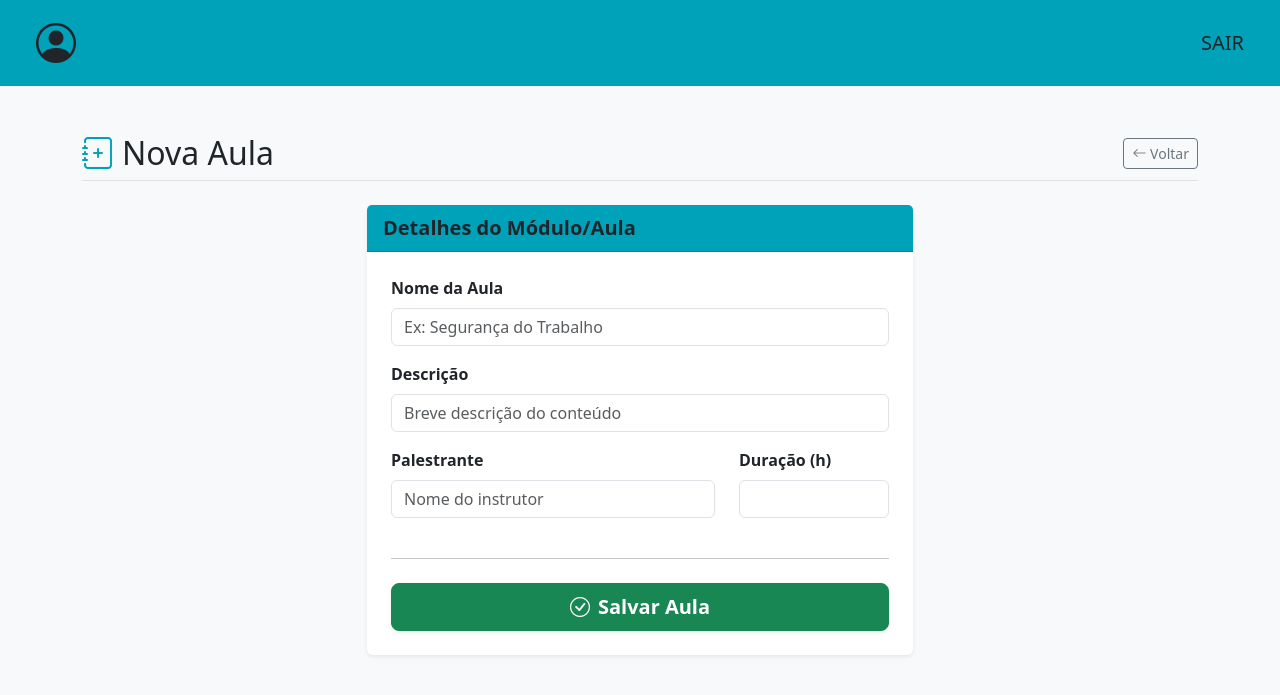
After one commit to vitorLevi17/ListGGP, a Django app: page /criar-aula/ in a window 1280 px wide. The commit adds this page. Shown: the top 695 px of the page. Run offline with Django 5.2, Linux system fonts and the light colour scheme; a user stored in the database is signed in.

Commit message:
feat: Usuários cadastram eventos

```diff
--- /dev/null
+++ b/events/forms.py
@@ -0,0 +1,27 @@
+from django import forms
+from .models import Treinamento,Aula
+
+class CriarEventoForm(forms.ModelForm):
+
+    class Meta:
+        model = Treinamento
+        fields = ['nm_evento', 'data', 'local', 'aulas']
+
+        widgets = {
+            'nm_evento': forms.TextInput(attrs={'class': 'form-control', 'placeholder': 'Ex: Treinamento de Integração'}),
+            'data': forms.DateInput(attrs={'type': 'date', 'class': 'form-control'}),
+            'local': forms.Select(attrs={'class': 'form-select'}),
+            'aulas': forms.CheckboxSelectMultiple(attrs={'class': 'form-check-input'}),
+        }
+
+class CriarAulaForm(forms.ModelForm):
+    class Meta:
+        model = Aula
+        fields = ['nm_aula', 'descricao', 'palestrante', 'carga_horaria']
+
+        widgets = {
+            'nm_aula': forms.TextInput(attrs={'class': 'form-control', 'placeholder': 'Ex: Segurança do Trabalho'}),
+            'descricao': forms.TextInput(attrs={'class': 'form-control', 'placeholder': 'Breve descrição do conteúdo'}),
+            'palestrante': forms.TextInput(attrs={'class': 'form-control', 'placeholder': 'Nome do instrutor'}),
+            'carga_horaria': forms.NumberInput(attrs={'class': 'form-control', 'min': '1'}),
+        }
--- a/events/urls.py
+++ b/events/urls.py
@@ -1,5 +1,5 @@
 from django.urls import path
-from .views import listar_treinamentos_marcados,conferir_treinamento,iniciar_treinamento,adicionar_participante,finalizar_treinamento,gerar_relatorio
+from .views import listar_treinamentos_marcados,conferir_treinamento,iniciar_treinamento,adicionar_participante,finalizar_treinamento,gerar_relatorio,criar_evento,criar_aula
 
 urlpatterns = [
     path('listar-eventos-marcados/',listar_treinamentos_marcados,name='listar-eventos-marcados'),
@@ -7,5 +7,7 @@ urlpatterns = [
     path('iniciar-treinamento/<int:treinamento_id>/',iniciar_treinamento,name='iniciar-treinamento'),
     path('adicionar-participante/<int:treinamento_id>/<str:matricula_participante>/',adicionar_participante,name='adicionar-participante'),
     path('finalizar-treinamento/<int:treinamento_id>/',finalizar_treinamento,name='finalizar-treinamento'),
-    path('exportar-lista-treinamento/<int:treinamento_id>/',gerar_relatorio,name='exportar-lista-treinamento')
+    path('exportar-lista-treinamento/<int:treinamento_id>/',gerar_relatorio,name='exportar-lista-treinamento'),
+    path('criar-evento/',criar_evento,name='criar-evento'),
+    path('criar-aula/', criar_aula, name='criar-aula'),
 ]
--- a/events/views.py
+++ b/events/views.py
@@ -3,6 +3,7 @@ from django.shortcuts import render,redirect
 from django.contrib.auth.decorators import login_required
 from .models import Treinamento
 from django.contrib import messages
+from .forms import CriarEventoForm,CriarAulaForm
 
 @login_required(login_url='/login')
 def listar_treinamentos_marcados(request):
@@ -61,3 +62,36 @@ def gerar_relatorio(request,treinamento_id):
     for matricula in treinamento.participantes:
         arquivo.write(" '"+matricula+"',")
     return arquivo
+
+@login_required(login_url="login/") #ALERTA PARA AULAS VAZIAS
+def criar_evento(request):
+    if request.method == 'POST':
+        form = CriarEventoForm(request.POST)
+
+        if form.is_valid():
+            treinamento = form.save(commit=False)
+            treinamento.status = 'MARCADO'
+            treinamento.save()
+
+            form.save_m2m()
+            messages.success(request, 'Novo evento cadastrado com sucesso!')
+            return redirect('listar-eventos-marcados')
+    else:
+        form = CriarEventoForm()
+
+    return render(request,'events/criar-evento.html',{'form':form})
+
+@login_required(login_url="login/") #DEVOLVER PARA CRIAR_EVENTO COM OS DADOS SALVOS
+def criar_aula(request):
+    if request.method == 'POST':
+        form = CriarAulaForm(request.POST)
+
+        if form.is_valid():
+            form.save()
+            messages.success(request, 'Nova aula cadastrada com sucesso! Ela já está disponível para seleção.')
+
+            return redirect('criar-evento')
+    else:
+        form = CriarAulaForm()
+
+    return render(request, 'events/criar-aula.html', {'form': form})
--- /dev/null
+++ b/templates/events/criar-aula.html
@@ -0,0 +1,71 @@
+<!DOCTYPE html>
+<html lang="pt-br">
+<head>
+    <meta charset="UTF-8">
+    <meta name="viewport" content="width=device-width, initial-scale=1.0">
+    <title>Cadastrar Aula - ListGGP</title>
+    <link href="https://cdn.jsdelivr.net/npm/bootstrap@5.3.2/dist/css/bootstrap.min.css" rel="stylesheet">
+    <link href="https://cdn.jsdelivr.net/npm/bootstrap-icons@1.11.1/font/bootstrap-icons.css" rel="stylesheet">
+    <style>
+        .bg-custom-teal { background-color: #00a2b9; }
+        .text-custom-teal { color: #00a2b9; }
+    </style>
+</head>
+<body class="bg-light">
+
+    {% include 'partials/navbar.html' %}
+
+    <div class="container mt-5">
+        <div class="d-flex justify-content-between align-items-center mb-4 border-bottom pb-2">
+            <h2 class="m-0"><i class="bi bi-journal-plus text-custom-teal me-2"></i>Nova Aula</h2>
+            <a href="javascript:history.back()" class="btn btn-outline-secondary btn-sm">
+                <i class="bi bi-arrow-left"></i> Voltar
+            </a>
+        </div>
+
+        <div class="row justify-content-center">
+            <div class="col-md-6">
+                <div class="card shadow-sm border-0">
+                    <div class="card-header bg-custom-teal text-dark fw-bold fs-5">
+                        Detalhes do Módulo/Aula
+                    </div>
+                    <div class="card-body p-4">
+                        <form method="POST">
+                            {% csrf_token %}
+
+                            <div class="mb-3">
+                                <label class="form-label fw-bold">Nome da Aula</label>
+                                {{ form.nm_aula }}
+                            </div>
+
+                            <div class="mb-3">
+                                <label class="form-label fw-bold">Descrição</label>
+                                {{ form.descricao }}
+                            </div>
+
+                            <div class="row">
+                                <div class="col-md-8 mb-3">
+                                    <label class="form-label fw-bold">Palestrante</label>
+                                    {{ form.palestrante }}
+                                </div>
+                                <div class="col-md-4 mb-3">
+                                    <label class="form-label fw-bold">Duração (h)</label>
+                                    {{ form.carga_horaria }}
+                                </div>
+                            </div>
+
+                            <hr class="my-4">
+
+                            <div class="d-grid">
+                                <button type="submit" class="btn btn-success btn-lg fw-bold shadow-sm">
+                                    <i class="bi bi-check-circle me-2"></i>Salvar Aula
+                                </button>
+                            </div>
+                        </form>
+                    </div>
+                </div>
+            </div>
+        </div>
+    </div>
+</body>
+</html>
--- a/templates/index.html
+++ b/templates/index.html
@@ -21,7 +21,7 @@
     <div class="container d-flex justify-content-center align-items-center" style="min-height: calc(100vh - 90px);">
         <div class="d-flex flex-wrap gap-4 justify-content-center">
             {% csrf_token %}
-            <a href="#" class="btn btn-custom rounded-pill px-4 py-3 fs-5 d-flex align-items-center gap-2 shadow-sm">
+            <a href="{% url 'criar-evento' %}" class="btn btn-custom rounded-pill px-4 py-3 fs-5 d-flex align-items-center gap-2 shadow-sm">
                 <i class="bi bi-plus-circle"></i> Cadastrar evento
             </a>
 
```
Also changed, not shown: templates/events/criar-evento.html (+11 -2 lines), db.sqlite3.
